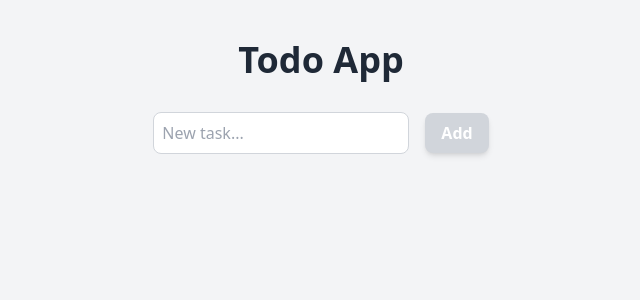
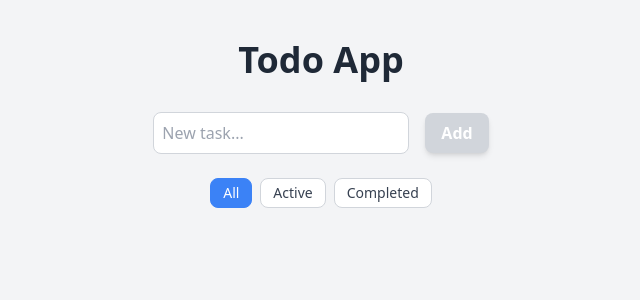
Before and after one commit to seikanworld0327-afk/svelte-todo, a SvelteKit app: page / in a window 1280 px wide. Shown: the top 300 px of the page, without its empty margins (319-959 px from the left). Built offline with nearby package versions, Linux system fonts and the light colour scheme.

Commit message:
feat: タスクのフィルタ機能を追加
All / Active / Completed の 3 種類のフィルタを切り替えられるようにした。
$derived.by で表示用リストを派生させ、todos 本体には影響を与えない。

```diff
--- a/src/routes/+page.svelte
+++ b/src/routes/+page.svelte
@@ -2,9 +2,18 @@
   import type { Todo } from '../types/todo';
   import { onMount } from 'svelte';
 
+  type Filter = 'all' | 'active' | 'completed';
+
   let todos = $state([] as Todo[]);
   let newTodo: string = $state('');
   let isInitialized: boolean = $state(false);
+  let filter: Filter = $state('all');
+
+  const filteredTodos = $derived.by(() => {
+    if (filter === 'active') return todos.filter((t) => !t.done);
+    if (filter === 'completed') return todos.filter((t) => t.done);
+    return todos;
+  });
 
   onMount(() => {
     if (typeof window !== 'undefined') {
@@ -42,8 +51,11 @@
     }
   }
 
-  function deleteTodo(index: number) {
-    todos.splice(index, 1);
+  function deleteTodo(todo: Todo) {
+    const index = todos.indexOf(todo);
+    if (index !== -1) {
+      todos.splice(index, 1);
+    }
   }
 </script>
 
@@ -71,8 +83,25 @@
     </button>
   </div>
 
+  <div class="flex items-center gap-2 mb-4" role="group" aria-label="Filter todos">
+    {#each ['all', 'active', 'completed'] as const as f}
+      <button
+        type="button"
+        onclick={() => (filter = f)}
+        aria-pressed={filter === f}
+        class={`px-3 py-1 rounded-lg text-sm font-medium border ${
+          filter === f
+            ? 'bg-blue-500 text-white border-blue-500'
+            : 'bg-white text-gray-700 border-gray-300 hover:bg-gray-50'
+        }`}
+      >
+        {f === 'all' ? 'All' : f === 'active' ? 'Active' : 'Completed'}
+      </button>
+    {/each}
+  </div>
+
   <ul class="w-full max-w-md">
-    {#each todos as todo, i}
+    {#each filteredTodos as todo (todo)}
       <li class="flex items-center justify-between bg-white p-4 rounded-lg shadow-sm mb-2">
         <div class="flex items-center gap-3">
           <input
@@ -84,7 +113,7 @@
             >{todo.text}</span
           >
         </div>
-        <button onclick={() => deleteTodo(i)} class="text-red-500 font-semibold hover:underline">
+        <button onclick={() => deleteTodo(todo)} class="text-red-500 font-semibold hover:underline">
           Delete
         </button>
       </li>
```
